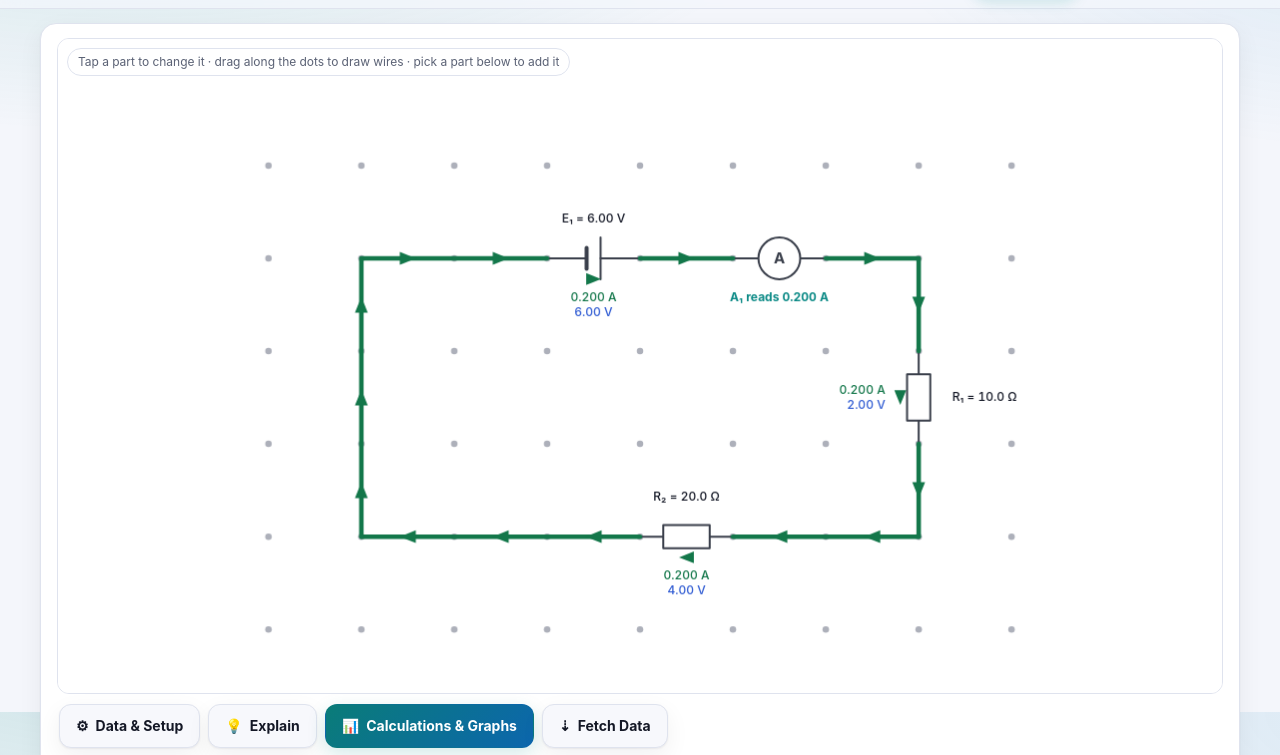
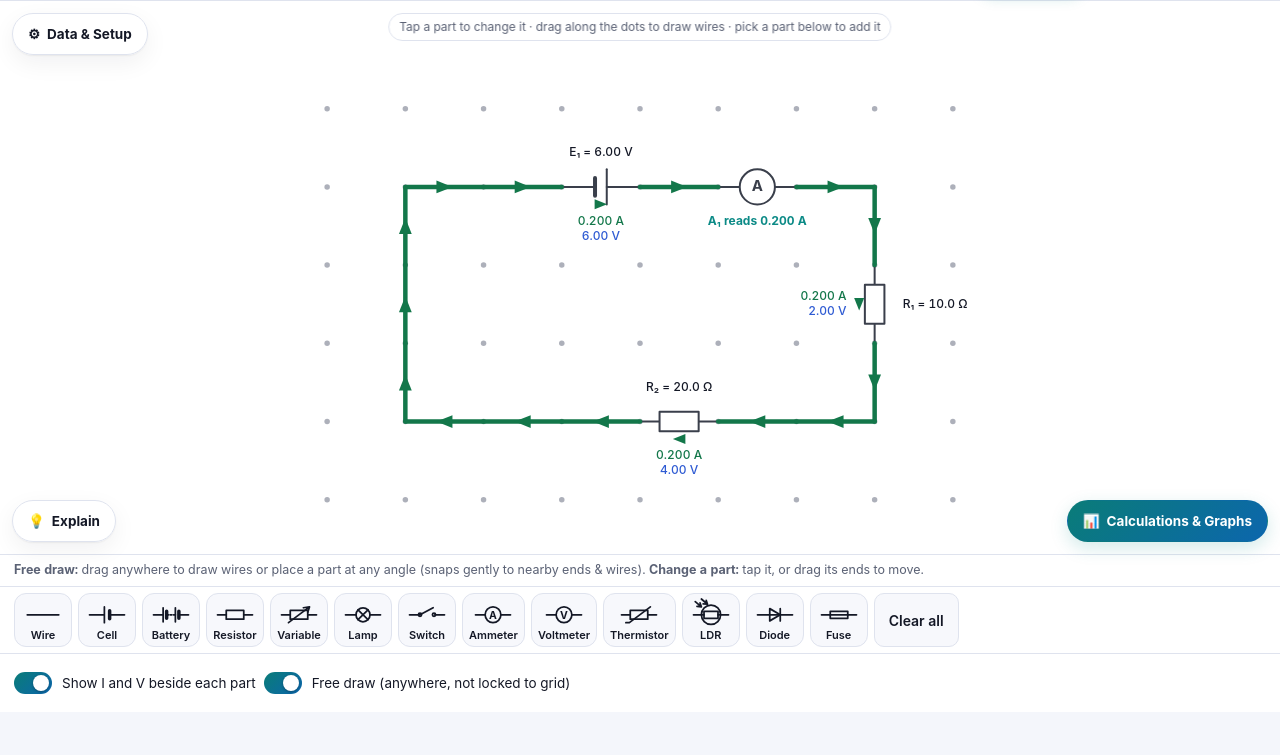
Before and after one commit to nguyenkhangduy209-commits/a-level-simulations, a plain HTML site: page sim/sims/9702/p10-builder.html in a window 1280 px wide. Shown: the part 88-843 px from the top of the page. After the commit the page ends 800 px from the top, so only its background shows below. Drawn offline with Linux system fonts and the light colour scheme.

Commit message:
Full-screen simulation-first layout with floating corner Data, Explain, and Calculations & Graphs popups (with fullscreen)

```diff
--- a/sim/assets/theme.css
+++ b/sim/assets/theme.css
@@ -419,23 +419,51 @@ code { font-family: var(--code); font-size: 0.92em; background: var(--chip); pad
 .hub-status { font-size: 12.5px; color: var(--ok); font-weight: 600; margin-left: auto; }
 @media (max-width: 720px) { .guide-btn span.txt, .data-btn span.txt { display: none; } }
 
-/* ---------- simulation-first workspace: clean hero stage + corner/fullscreen popup drawers ---------- */
-body.ws-clean main.sim { grid-template-columns: minmax(0, 1fr); max-width: 1240px; padding-top: 14px; }
+/* ---------- simulation-first full-screen workspace: hero canvas + corner/fullscreen popup drawers ---------- */
+body.ws-clean { height: 100vh; height: 100dvh; overflow: hidden; display: flex; flex-direction: column; }
+body.ws-clean header.sim-head { flex: none; min-height: 48px; padding: 6px 14px; }
+body.ws-clean main.sim { flex: 1; min-height: 0; width: 100%; max-width: none; margin: 0; padding: 0; display: flex; flex-direction: column; }
+body.ws-clean main.sim > .left { flex: 1; min-height: 0; display: flex; flex-direction: column; }
+body.ws-clean main.sim > .left > .card:first-child { flex: 1; min-height: 0; padding: 0; border: 0; border-radius: 0; background: transparent; box-shadow: none; display: flex; flex-direction: column; position: relative; }
+body.ws-clean .sim-stage { flex: 1; min-height: 0; width: 100%; height: 100%; border-radius: 0; }
+body.ws-clean .sim-stage > canvas { width: 100% !important; height: 100% !important; aspect-ratio: auto !important; border: 0; border-radius: 0; }
 body.ws-clean main.sim > .right,
 body.ws-clean main.sim > .bottom { display: none; }
-.ws-bar { display: flex; flex-wrap: wrap; gap: 8px; align-items: center; padding: 10px 2px 2px; }
-.ws-pill { display: inline-flex; align-items: center; gap: 7px; min-height: 44px; padding: 0 16px; border-radius: 12px; border: 1.5px solid var(--line); background: var(--panel2); color: var(--ink); font: 650 14px var(--sans); cursor: pointer; box-shadow: var(--shadow); transition: border-color .12s, transform .12s, box-shadow .12s; }
+
+/* floating corner triggers over the full-screen stage */
+.ws-corner { position: absolute; z-index: 15; display: flex; align-items: center; gap: 8px; flex-wrap: wrap; pointer-events: none; }
+.ws-corner > * { pointer-events: auto; }
+.ws-corner.tl { top: 12px; left: 12px; }
+.ws-corner.bl { bottom: 12px; left: 12px; }
+.ws-corner.br { bottom: 12px; right: 12px; }
+body.ws-clean .sim-stage .stage-tip { left: 50%; transform: translateX(-50%); top: 12px; max-width: min(520px, calc(100% - 360px)); text-align: center; }
+body.ws-clean .sim-stage.has-actions .stage-tip { max-width: min(520px, calc(100% - 400px)); }
+
+/* floating frosted-glass animation clock */
+body.ws-clean .left > .card:first-child > .anim {
+  position: absolute; left: 50%; bottom: 12px; transform: translateX(-50%); z-index: 14;
+  background: color-mix(in srgb, var(--panel) 84%, transparent); backdrop-filter: blur(12px); -webkit-backdrop-filter: blur(12px);
+  border: 1px solid var(--line); border-radius: 14px; padding: 6px 12px; box-shadow: var(--shadow);
+  max-width: calc(100% - 440px); margin: 0;
+}
+body.ws-clean .left > .card:first-child > .cb-pal,
+body.ws-clean .left > .card:first-child > .cb-row,
+body.ws-clean .left > .card:first-child > .cb-hint {
+  flex: none; background: var(--panel); padding: 6px 14px; margin: 0; border-top: 1px solid var(--line);
+}
+
+.ws-pill { display: inline-flex; align-items: center; gap: 7px; min-height: 42px; padding: 0 15px; border-radius: 999px; border: 1.5px solid var(--line); background: color-mix(in srgb, var(--panel) 88%, transparent); backdrop-filter: blur(10px); -webkit-backdrop-filter: blur(10px); color: var(--ink); font: 650 13.5px var(--sans); cursor: pointer; box-shadow: var(--shadow); transition: border-color .12s, transform .12s, box-shadow .12s; }
 .ws-pill:hover { border-color: var(--accent); transform: translateY(-1px); box-shadow: 0 6px 18px var(--glow); }
-.ws-pill.on { border-color: var(--accent); background: color-mix(in srgb, var(--accent) 14%, var(--panel2)); color: var(--accent); }
+.ws-pill.on { border-color: var(--accent); background: color-mix(in srgb, var(--accent) 18%, var(--panel)); color: var(--accent); }
 .ws-pill.primary { background: linear-gradient(135deg, var(--grad-a), var(--grad-b)); color: #fff; border-color: transparent; box-shadow: 0 6px 18px var(--glow); }
 .ws-pill .ws-cnt { font-size: 11.5px; font-weight: 700; padding: 1px 7px; border-radius: 999px; background: var(--chip); color: var(--muted); }
 .ws-pill.primary .ws-cnt { background: rgba(255,255,255,.22); color: #fff; }
 
 .ws-drawer { position: fixed; z-index: 65; display: flex; flex-direction: column; background: var(--panel); border: 1.5px solid var(--line); border-radius: 18px; box-shadow: var(--shadow-lg); overflow: hidden; }
 .ws-drawer[hidden] { display: none; }
-.ws-drawer.top-left { top: 68px; left: 16px; width: min(460px, calc(100vw - 32px)); max-height: calc(100vh - 90px); }
-.ws-drawer.bottom-left { bottom: 16px; left: 16px; width: min(460px, calc(100vw - 32px)); max-height: min(48vh, 440px); }
-.ws-drawer.calc-box { top: 68px; right: 16px; width: min(640px, calc(100vw - 32px)); max-height: calc(100vh - 90px); }
+.ws-drawer.top-left { top: 62px; left: 12px; width: min(470px, calc(100vw - 24px)); max-height: calc(100vh - 84px); }
+.ws-drawer.bottom-left { bottom: 62px; left: 12px; width: min(470px, calc(100vw - 24px)); max-height: min(50vh, 440px); }
+.ws-drawer.calc-box { top: 62px; right: 12px; width: min(680px, calc(100vw - 24px)); max-height: calc(100vh - 84px); }
 .ws-drawer.fullscreen { inset: 12px !important; width: auto !important; max-height: none !important; z-index: 75; }
 .ws-dhead { display: flex; align-items: center; gap: 8px; padding: 11px 14px; background: var(--panel2); border-bottom: 1px solid var(--line); }
 .ws-dhead h3 { margin: 0; font-size: 14.5px; font-weight: 750; flex: 1; }
@@ -445,6 +473,13 @@ body.ws-clean main.sim > .bottom { display: none; }
 .ws-dbody .card { box-shadow: none; padding: 12px; }
 .ws-dbody .card + .card { margin-top: 10px; }
 .ws-dbody .dock { padding-top: 4px; }
+@media (max-width: 960px) {
+  body.ws-clean .left > .card:first-child > .anim { position: static; transform: none; max-width: none; border-radius: 0; border-left: 0; border-right: 0; }
+  body.ws-clean .sim-stage .stage-tip { display: none; }
+  .ws-corner.bl { bottom: 60px; }
+  .ws-corner.br { bottom: 60px; }
+}
 @media (max-width: 720px) {
   .ws-drawer.top-left, .ws-drawer.bottom-left, .ws-drawer.calc-box { left: 8px; right: 8px; width: auto; }
+  .ws-pill span.ws-lbl { display: none; }
 }
--- a/sim/core/ui.js
+++ b/sim/core/ui.js
@@ -803,37 +803,49 @@
     return d;
   }
   function initWorkspace(refs) {
-    if (!stage || !stage.dock || !document.body || !document.body.classList) return;
+    if (!stage || !stage.el || !stage.dock || !document.body || !document.body.classList) return;
     if (!refs.setup.length && !refs.explain.length && !refs.calc.length) return;
     document.body.classList.add('ws-clean');
     function fireResize() {
       setTimeout(function () { if (typeof root.dispatchEvent === 'function') root.dispatchEvent(new Event('resize')); }, 20);
     }
     var dData = makeDrawer('top-left', '⚙ Data & Parameters', true, fireResize);
-    var dExplain = makeDrawer('bottom-left', '💡 Explanations & Common Traps', false, null);
+    var dExplain = makeDrawer('bottom-left', '💡 Explanations & Legend', true, fireResize);
     var dCalc = makeDrawer('calc-box', '📊 Calculations & Graphs', true, fireResize);
 
-    var bar = h('div', { class: 'ws-bar', role: 'toolbar', 'aria-label': 'Simulation panels' });
     var cnt = visibleParams().length;
-    var bData = h('button', { type: 'button', class: 'ws-pill', html: '⚙ <span>Data &amp; Setup</span>' + (cnt ? '<span class="ws-cnt">' + cnt + '</span>' : ''), onclick: function () { dData.toggle(); } });
-    var bExp = h('button', { type: 'button', class: 'ws-pill', html: '💡 <span>Explain</span>', onclick: function () { dExplain.toggle(); } });
-    var bCalc = h('button', { type: 'button', class: 'ws-pill primary', html: '📊 <span>Calculations &amp; Graphs</span>', onclick: function () { dCalc.toggle(); } });
+    var bData = h('button', { type: 'button', class: 'ws-pill', html: '⚙ <span class="ws-lbl">Data &amp; Setup</span>' + (cnt ? '<span class="ws-cnt">' + cnt + '</span>' : ''), onclick: function () { dData.toggle(); } });
+    var bExp = h('button', { type: 'button', class: 'ws-pill', html: '💡 <span class="ws-lbl">Explain</span>', onclick: function () { dExplain.toggle(); } });
+    var bCalc = h('button', { type: 'button', class: 'ws-pill primary', html: '📊 <span class="ws-lbl">Calculations &amp; Graphs</span>', onclick: function () { dCalc.toggle(); } });
     dData.bindPill(bData); dExplain.bindPill(bExp); dCalc.bindPill(bCalc);
 
-    bar.appendChild(bData);
-    if (refs.explain.length) bar.appendChild(bExp);
-    if (refs.calc.length) bar.appendChild(bCalc);
-    bar.appendChild(h('button', { type: 'button', class: 'ws-pill', html: '⇣ <span>Fetch Data</span>', onclick: openDataHub }));
-    if (query.get('embed') === '1') bar.appendChild(h('button', { type: 'button', class: 'ws-pill', html: '? <span>Guide</span>', onclick: openGuide }));
+    // Mount floating corner triggers directly over the full-screen stage
+    var tl = h('div', { class: 'ws-corner tl' }, [bData]);
+    var bl = h('div', { class: 'ws-corner bl' });
+    var br = h('div', { class: 'ws-corner br' });
+    if (refs.explain.length) bl.appendChild(bExp);
+    if (refs.calc.length) br.appendChild(bCalc);
+    if (query.get('embed') === '1') {
+      tl.appendChild(h('button', { type: 'button', class: 'ws-pill', html: '⇣ <span class="ws-lbl">Fetch Data</span>', onclick: openDataHub }));
+      tl.appendChild(h('button', { type: 'button', class: 'ws-pill', html: '? <span class="ws-lbl">Guide</span>', onclick: openGuide }));
+    }
+    stage.el.appendChild(tl);
+    if (bl.children.length) stage.el.appendChild(bl);
+    if (br.children.length) stage.el.appendChild(br);
 
-    if (stage.dock.parentNode) stage.dock.parentNode.insertBefore(bar, stage.dock);
     dData.body.appendChild(stage.dock);
     refs.setup.forEach(function (c) { dData.body.appendChild(c); });
-    refs.explain.forEach(function (c) { dExplain.body.appendChild(c); });
     if (refs.left && refs.left.querySelectorAll) {
+      Array.prototype.slice.call(refs.left.querySelectorAll('.legend')).forEach(function (lg) {
+        if (!bl.children.length) bl.appendChild(bExp);
+        if (!bl.parentNode) stage.el.appendChild(bl);
+        dExplain.body.appendChild(lg);
+      });
       Array.prototype.slice.call(refs.left.querySelectorAll('.plots')).forEach(function (pl) { dCalc.body.appendChild(pl); });
     }
+    refs.explain.forEach(function (c) { dExplain.body.appendChild(c); });
     refs.calc.forEach(function (c) { dCalc.body.appendChild(c); });
+    fireResize();
   }
 
   /* ---------- dock quick-entry & universal modals (? Guide, Quick Edit All, Fetch Data Hub) ---------- */
```
